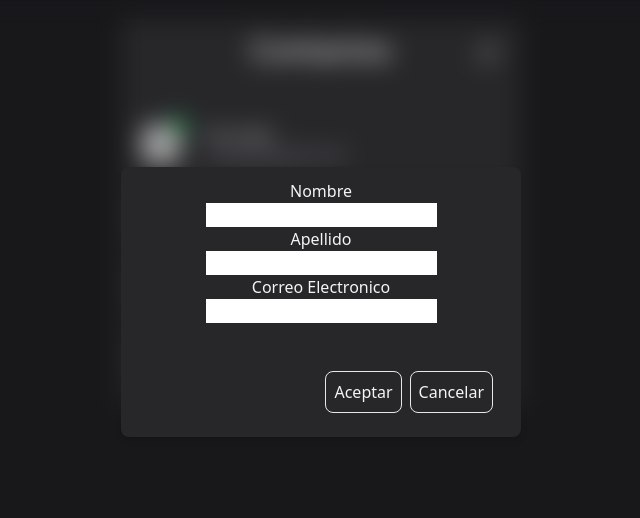
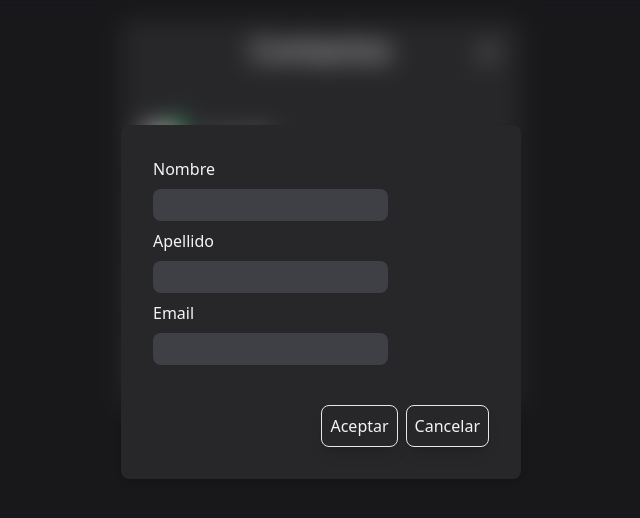
Before and after one commit to demaestriadrian/OpenBootcamp-react-ej-7-8-9, a React (Vite) app: page / in a window 1280 px wide. Both pictures are taken after a click on the element "person_add". Shown: the top 518 px of the page, without its empty margins (319-959 px from the left). Built offline with nearby package versions, Linux system fonts and the light colour scheme; grey boxes are pictures that could not be loaded.

Commit message:
modificaciones visuales del formulario

```diff
--- a/src/components/container/contactList.jsx
+++ b/src/components/container/contactList.jsx
@@ -46,7 +46,7 @@ function ContactList() {
             person_add
           </span>
 
-          <ul className='self-stretch max-h-[80vh] overflow-y-auto'>
+          <ul className='self-stretch max-h-[75vh] overflow-y-auto'>
             {contactList.map(contact => (
               <ContactComponent
                 key={contact.id}
--- a/src/components/pure/contact.jsx
+++ b/src/components/pure/contact.jsx
@@ -9,7 +9,7 @@ function ContactComponent ({ propContact, deleteContact, editContact }) {
   useEffect(() => {
 
     if(!propContact.img) {
-      propContact.img = `https://ui-avatars.com/api/?name=${propContact.name}+${propContact.surname}`
+      propContact.img = `https://ui-avatars.com/api/?name=${propContact.name.split(' ')[0]}+${propContact.surname.split(' ')[0]}`
       setImg(propContact.img)
     }
 
--- a/src/components/pure/formModal.jsx
+++ b/src/components/pure/formModal.jsx
@@ -15,12 +15,21 @@ function FormModal ({aceptarFormulario,cancelar,contact = new Contact()}) {
     emailRef.current.value = contact.email
   },[])
 
-  const aceptar = ()=>{
+  const aceptar = e =>{
+    // e.preventDefault()
     contact.name = nameRef.current.value
     contact.surname = surnameRef.current.value
     contact.email = emailRef.current.value
     aceptarFormulario(contact)
   }
+
+  const handleFormKeys = e =>{
+    e.ctrlKey
+      ? e.key === "Enter" && cancelar()
+      : e.key === 'Enter' && aceptar()
+    }
+
+
 
   return (
     <div
@@ -32,28 +41,34 @@ function FormModal ({aceptarFormulario,cancelar,contact = new Contact()}) {
       `}
       onClick={cancelar}
     >
-      <div onClick={e => e.stopPropagation()} className={`
+      <form onKeyDown={handleFormKeys} onSubmit={aceptar} onClick={e => e.stopPropagation()} className={`
         bg-zinc-800 rounded-lg
         w-[400px] max-h-full min-h-[200px]
-        p-3 relative drop-shadow-md
-        flex flex-col items-center`}
+        p-8 relative drop-shadow-md
+        flex flex-col gap-2`}
       >
 
+        <div className='flex flex-col gap-2'>
           <label htmlFor="nombre">Nombre</label>
-      <input ref={nameRef} type="text" id='nombre' className='text-zinc-900' />
-
+          <input ref={nameRef} tabIndex={1} autoFocus className='capitalize lg:w-[70%] bg-zinc-700 py-1 px-3 rounded-lg' type="text" id='nombre' />
+        </div>
+        <div className=' flex flex-col gap-2'>
           <label htmlFor="apellido">Apellido</label>
-      <input ref={surnameRef}  type="text" id='apellido' className='text-zinc-900' />
-
-      <label htmlFor="email">Correo Electronico</label>
-      <input ref={emailRef}  type="text" id='email' className='text-zinc-900' />
-
-      <div className='flex gap-2 mt-12 mr-4 mb-3 self-end'>
-      <button onClick={aceptar} className='p-2 border rounded-lg'>Aceptar</button>
-      <button onClick={cancelar} className='p-2 border rounded-lg'>Cancelar</button>
+          <input ref={surnameRef} tabIndex={2} className='capitalize lg:w-[70%] bg-zinc-700 py-1 px-3 rounded-lg' type="text" id='apellido'/>
+        </div>
+        <div className='flex flex-col gap-2'>
+          <label htmlFor="email">Email</label>
+          <input ref={emailRef} tabIndex={3} className='lg:w-[70%] bg-zinc-700 py-1 px-3 rounded-lg' type="text" id='email'/>
         </div>
 
+        {/* Botones //////////////////////////// */}
+        <div className='flex flex-row-reverse gap-2 mt-8 self-end'>
+        <button onClick={cancelar} tabIndex={5} className='p-2 border rounded-lg shadow-lg'>Cancelar</button>
+        <button tabIndex={4} className='p-2 border rounded-lg shadow-lg'>Aceptar</button>
+
         </div>
+
+      </form>
     </div>
   )
 }
--- a/src/index.css
+++ b/src/index.css
@@ -5,6 +5,21 @@
 .material-symbols-outlined {
     font-variation-settings: 'FILL' 0, 'wght' 600, 'GRAD' 0, 'opsz' 48;
 }
+
+/* input{
+  @apply bg-inherit;
+  border-bottom: 1px solid rgba(255, 255, 255, 0.5);
+  padding: 0 .5rem;
+} */
+
+/* label {
+  @apply text-lg;
+} */
+
+input:focus{
+  outline: none;
+}
+
 
 /* /////////////////////////////////////////////// */
 /* Scroll */
```
Lines whose indentation alone changed are shown as unchanged.
